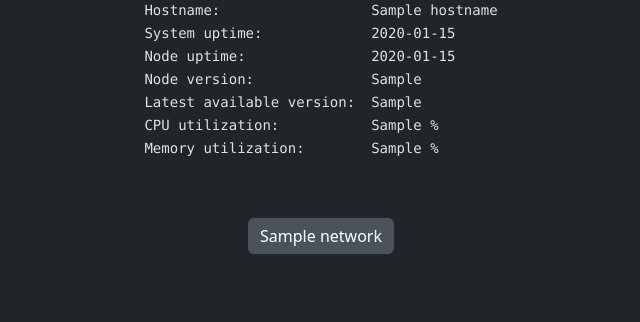
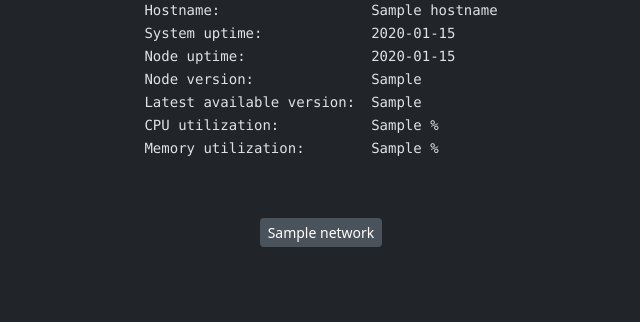
Before and after one commit to hyttmi/Cellframe, a Python web app: template cellframe-plugins/webui/templates/template.html in a window 1280 px wide. Shown: the part 193-515 px from the top of the page, without its empty margins (319-959 px from the left). Run offline with Jinja, Linux system fonts and the light colour scheme; the template is opened without the code that fills it: most values are stand-ins (such as "Sample title", 1, 10 or a date in 2020).

Commit message:
Moar changes

```diff
--- a/cellframe-plugins/webui/templates/template.html
+++ b/cellframe-plugins/webui/templates/template.html
@@ -119,7 +119,7 @@
             <div class="row">
                 <div class="btn-grp">
                 {% for network in net_info %}
-                <button data-bs-toggle="collapse" data-bs-target=".{{ network.name }}" aria-expanded="false" class="mx-auto btn btn-custom btn-primary">{{ network.name }}</button>
+                <button data-bs-toggle="collapse" data-bs-target=".{{ network.name }}" aria-expanded="false" class="mx-auto btn btn-custom btn-primary btn-sm">{{ network.name }}</button>
                 {% endfor %}
                 </div>
             </div>
```
